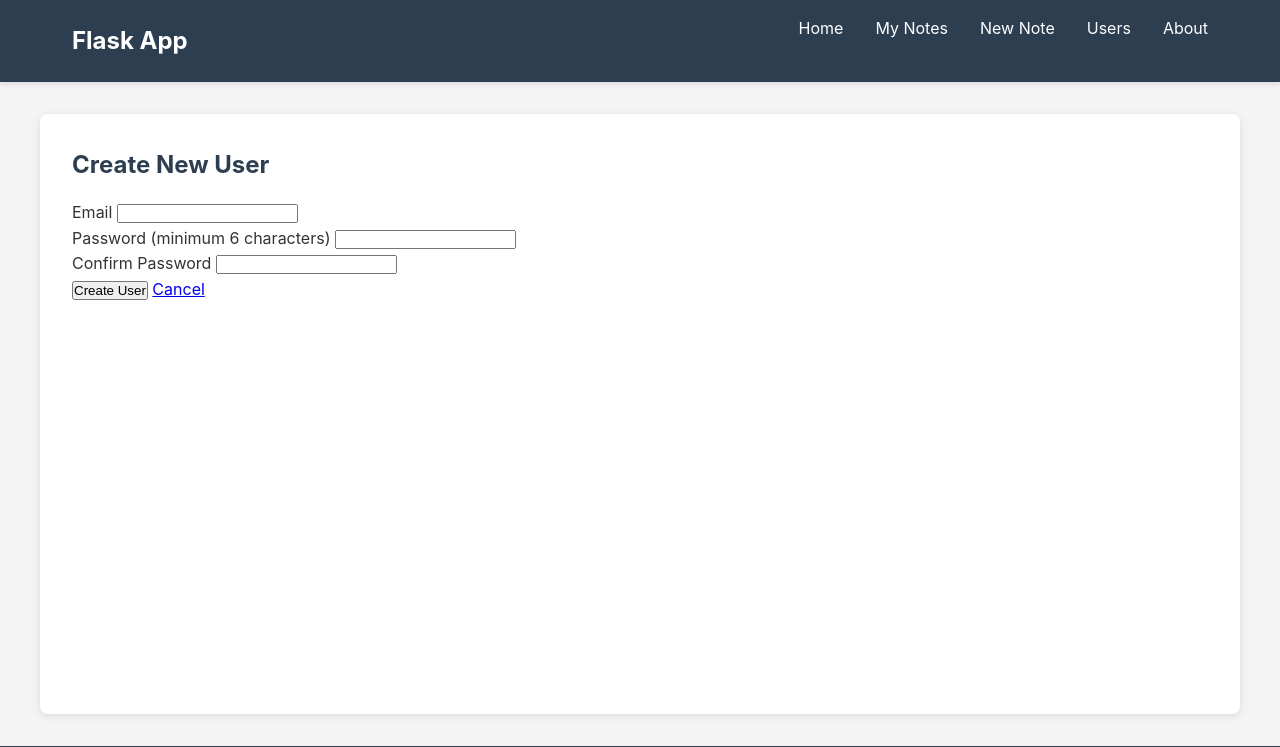
After one commit to saulpark/flask-project, a Flask app: page /users/new in a window 1280 px wide. The commit adds this page. Shown: the top 747 px of the page. Run offline with Flask 3, Linux system fonts and the light colour scheme.

Commit message:
Add user management interface with CRUD operations
- Create users blueprint with 7 routes for user management
- Add routes: list, create, view, change password, delete
- Create 4 templates: list, new, view, password
- Display user profile with associated notes count and list
- Add password change with current password verification
- Add "Users" link to navigation
- Register users blueprint in application factory

User operations integrate with existing UserService for business logic.
All operations provide flash message feedback to users.

Co-Authored-By: Claude Sonnet 4.5 <noreply@anthropic.com>

```diff
--- a/app/__init__.py
+++ b/app/__init__.py
@@ -18,4 +18,7 @@ def create_app():
     from app.notes import bp as notes_bp
     app.register_blueprint(notes_bp)
 
+    from app.users import bp as users_bp
+    app.register_blueprint(users_bp)
+
     return app
--- a/app/templates/base.html
+++ b/app/templates/base.html
@@ -14,6 +14,7 @@
                 <li><a href="{{ url_for('main.index') }}">Home</a></li>
                 <li><a href="{{ url_for('notes.list_notes') }}">My Notes</a></li>
                 <li><a href="{{ url_for('notes.new_note') }}">New Note</a></li>
+                <li><a href="{{ url_for('users.list_users') }}">Users</a></li>
                 <li><a href="{{ url_for('main.about') }}">About</a></li>
             </ul>
         </div>
--- /dev/null
+++ b/app/templates/users/new.html
@@ -0,0 +1,35 @@
+{% extends "base.html" %}
+
+{% block title %}Create User{% endblock %}
+
+{% block content %}
+<h2>Create New User</h2>
+
+{% with messages = get_flashed_messages(with_categories=true) %}
+    {% if messages %}
+        {% for category, message in messages %}
+            <div class="alert alert-{{ category }}">{{ message }}</div>
+        {% endfor %}
+    {% endif %}
+{% endwith %}
+
+<form method="POST" action="{{ url_for('users.create_user') }}">
+    <div class="form-group">
+        <label for="email">Email</label>
+        <input type="email" id="email" name="email" class="form-control" required>
+    </div>
+
+    <div class="form-group">
+        <label for="password">Password (minimum 6 characters)</label>
+        <input type="password" id="password" name="password" class="form-control" required minlength="6">
+    </div>
+
+    <div class="form-group">
+        <label for="confirm_password">Confirm Password</label>
+        <input type="password" id="confirm_password" name="confirm_password" class="form-control" required minlength="6">
+    </div>
+
+    <button type="submit" class="btn btn-primary">Create User</button>
+    <a href="{{ url_for('users.list_users') }}" class="btn btn-secondary">Cancel</a>
+</form>
+{% endblock %}
--- /dev/null
+++ b/app/users/__init__.py
@@ -0,0 +1,5 @@
+from flask import Blueprint
+
+bp = Blueprint('users', __name__, url_prefix='/users')
+
+from app.users import routes
--- /dev/null
+++ b/app/users/routes.py
@@ -0,0 +1,98 @@
+from flask import render_template, request, redirect, url_for, flash, abort
+from app.users import bp
+from app.services.user_service import UserService
+
+
+@bp.route('/')
+def list_users():
+    """List all users."""
+    users = UserService.get_all_users()
+    return render_template('users/list.html', users=users)
+
+
+@bp.route('/new', methods=['GET'])
+def new_user():
+    """Show create user form."""
+    return render_template('users/new.html')
+
+
+@bp.route('', methods=['POST'])
+def create_user():
+    """Create a new user."""
+    email = request.form.get('email', '').strip()
+    password = request.form.get('password', '')
+    confirm_password = request.form.get('confirm_password', '')
+
+    if not email or not password:
+        flash('Email and password are required', 'danger')
+        return redirect(url_for('users.new_user'))
+
+    if password != confirm_password:
+        flash('Passwords do not match', 'danger')
+        return redirect(url_for('users.new_user'))
+
+    try:
+        user = UserService.create_user(email, password)
+        flash(f'User {user.email} created successfully', 'success')
+        return redirect(url_for('users.view_user', id=user.id))
+    except ValueError as e:
+        flash(str(e), 'danger')
+        return redirect(url_for('users.new_user'))
+
+
+@bp.route('/<int:id>')
+def view_user(id):
+    """View a single user."""
+    user = UserService.get_user_by_id(id)
+    if not user:
+        abort(404)
+
+    # Get user's note count
+    note_count = len(user.notes)
+    return render_template('users/view.html', user=user, note_count=note_count)
+
+
+@bp.route('/<int:id>/password', methods=['GET'])
+def edit_password(id):
+    """Show change password form."""
+    user = UserService.get_user_by_id(id)
+    if not user:
+        abort(404)
+
+    return render_template('users/password.html', user=user)
+
+
+@bp.route('/<int:id>/password', methods=['POST'])
+def update_password(id):
+    """Update user password."""
+    old_password = request.form.get('old_password', '')
+    new_password = request.form.get('new_password', '')
+    confirm_password = request.form.get('confirm_password', '')
+
+    if not old_password or not new_password:
+        flash('All fields are required', 'danger')
+        return redirect(url_for('users.edit_password', id=id))
+
+    if new_password != confirm_password:
+        flash('New passwords do not match', 'danger')
+        return redirect(url_for('users.edit_password', id=id))
+
+    try:
+        UserService.update_password(id, old_password, new_password)
+        flash('Password updated successfully', 'success')
+        return redirect(url_for('users.view_user', id=id))
+    except ValueError as e:
+        flash(str(e), 'danger')
+        return redirect(url_for('users.edit_password', id=id))
+
+
+@bp.route('/<int:id>/delete', methods=['POST'])
+def delete_user(id):
+    """Delete a user."""
+    try:
+        UserService.delete_user(id)
+        flash('User deleted successfully', 'success')
+        return redirect(url_for('users.list_users'))
+    except ValueError as e:
+        flash(str(e), 'danger')
+        return redirect(url_for('users.list_users'))
```
Also changed, not shown: app/templates/users/list.html (added, +52 -0 lines), app/templates/users/password.html (added, +35 -0 lines), app/templates/users/view.html (added, +49 -0 lines).
